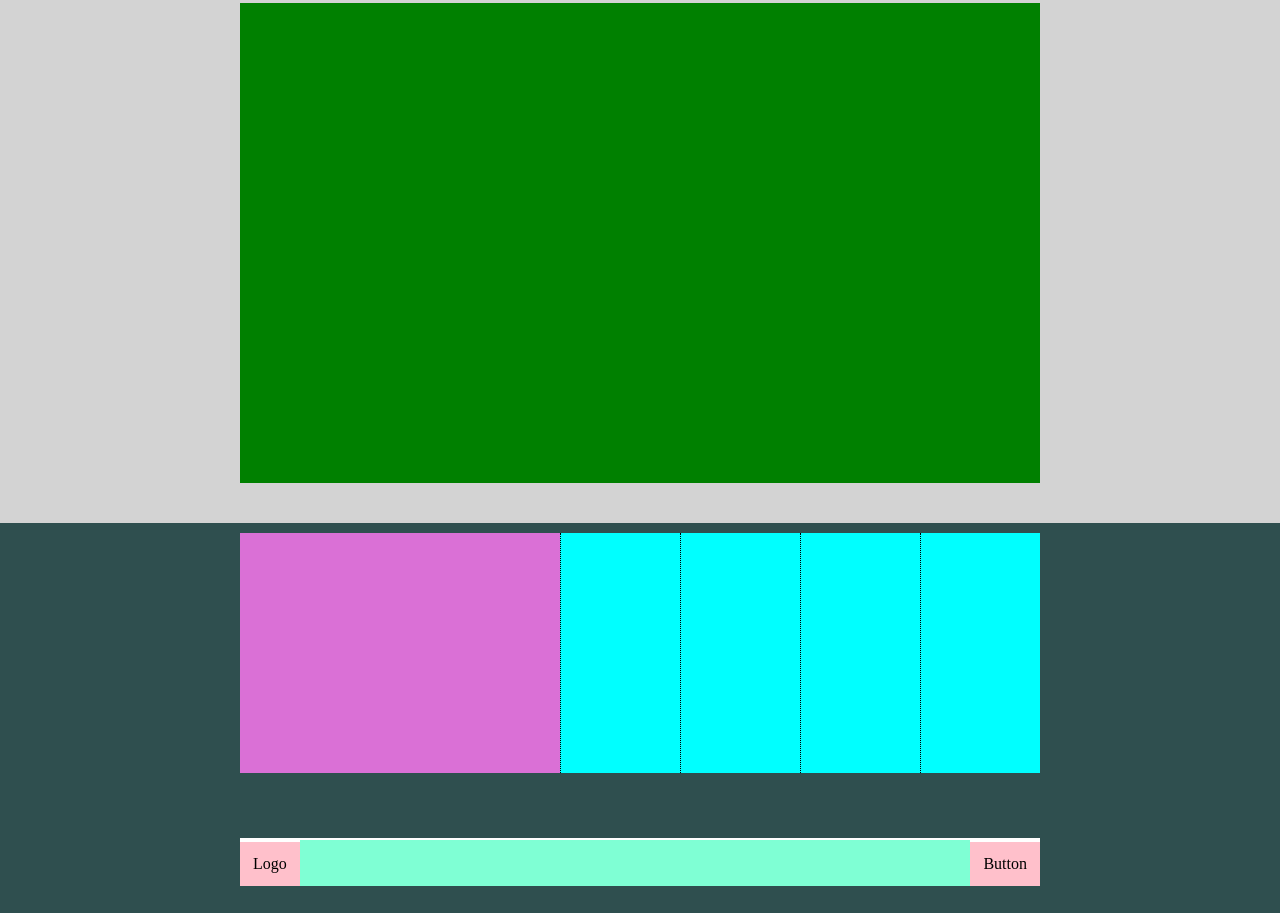
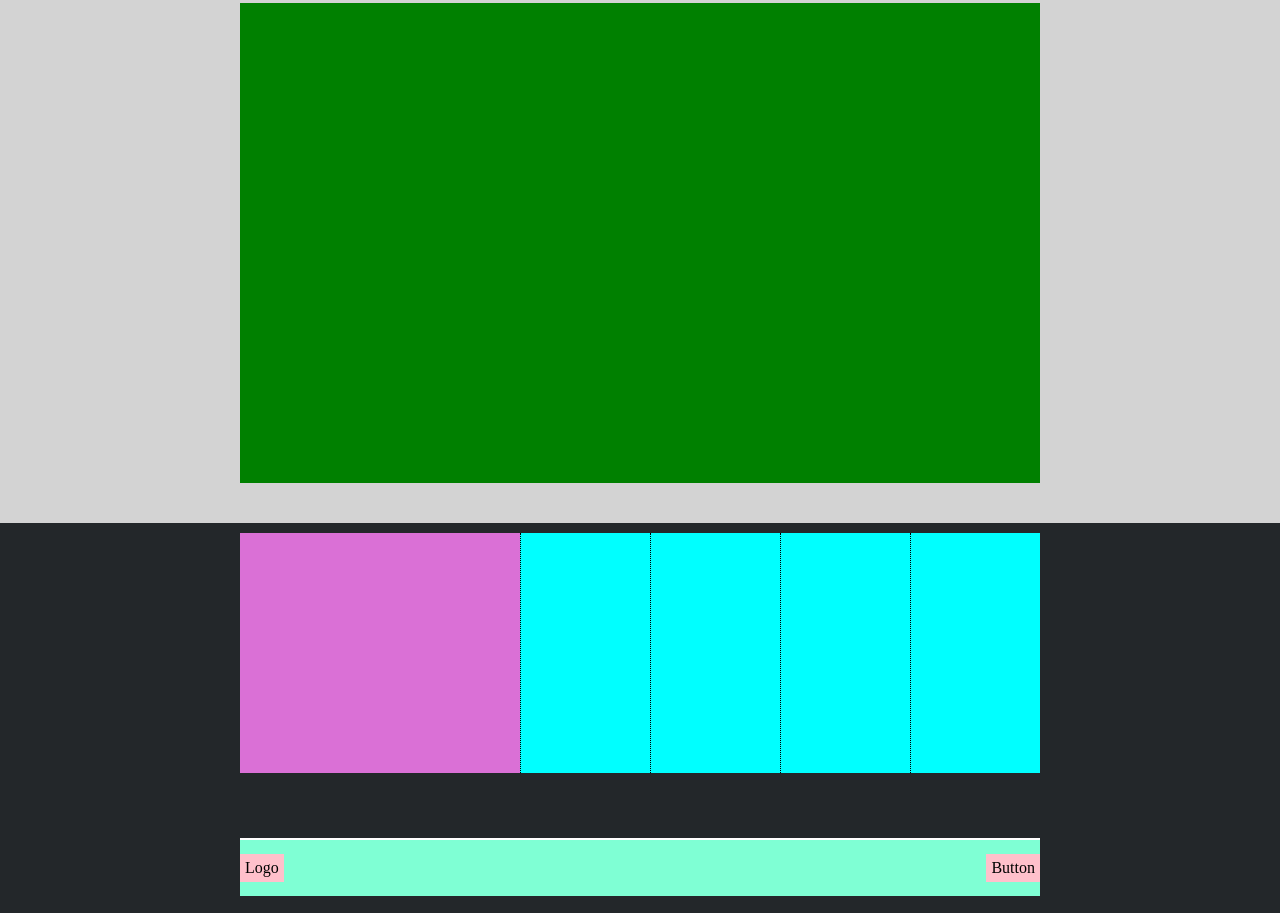
Before and after one commit to Stefano-In91/htmlcss-struttura-discord, a plain HTML site: page index.html in a window 1280 px wide. Shown: the part 1435-2348 px from the top of the page. Drawn offline with Linux system fonts and the light colour scheme.

Commit message:
fix footer

```diff
--- a/css/style.css
+++ b/css/style.css
@@ -45,7 +45,7 @@
     height: 480px;
 }
 .debug footer {
-    background-color: darkslategray;
+    background-color: #23272a;
 }
 .debug .footer-top {
     height: 280px;
@@ -94,14 +94,6 @@ header {
 .header-top ul {
     width: 60%;
 }
-.header-bot {
-    justify-content: center;
-    align-items: center;
-}
-.hero {
-    margin: 40px auto;
-    max-width: 60%;
-}
 .header-top ul {
     list-style: none;
     display: flex;
@@ -115,7 +107,15 @@ header {
     color: inherit;
 }
 .header-top .login {
-    text-align: center;
+    text-align: right;
+}
+.header-bot {
+    justify-content: center;
+    align-items: center;
+}
+.hero {
+    margin: 40px auto;
+    max-width: 60%;
 }
 /*---------------
     MAIN
@@ -136,22 +136,22 @@ main section {
 footer {
     padding-top: 10px;
 }
-.footer-bot div {
+.footer-bot > div {
     border-top: 2px solid white;
 }
 .col-big-footer {
-    width: 40%;
+    width: 35%;
 }
 .col-small-footer {
-    width: 15%;
+    width: calc(65% / 4);
 }
 .footer-bot {
     padding-top: 25px;
 }
 .footer-bot .row {
     justify-content: space-between;
-    padding: 14x 0;
+    padding: 14px 0;
 }
 .footer-bot .row div {
-    padding: 13px;
+    padding: 5px;
 }
--- a/index.html
+++ b/index.html
@@ -59,7 +59,7 @@
         <section class="footer-bot">
             <div class="container row">
                 <div class="logo-footer">Logo</div>
-                <div>Button</div>
+                <div class="button">Button</div>
             </div>
         </section>
     </footer>
```
